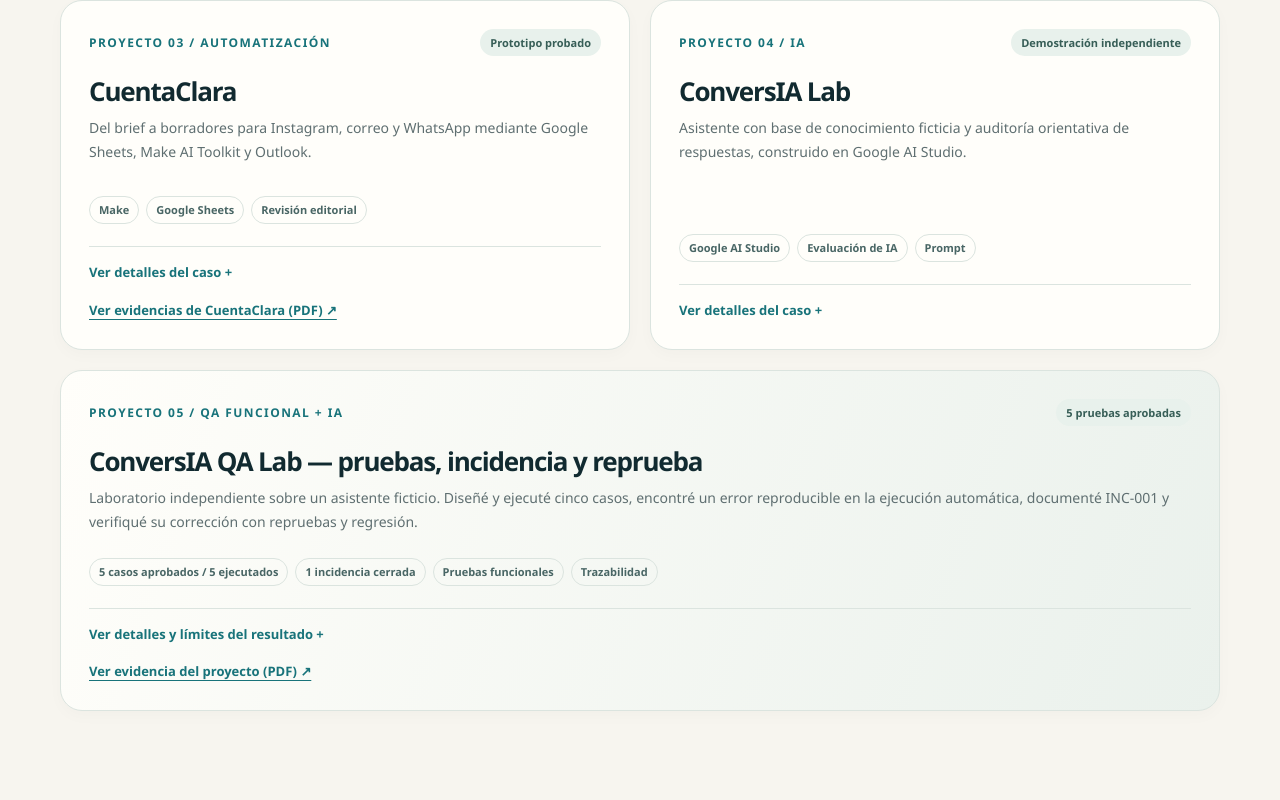
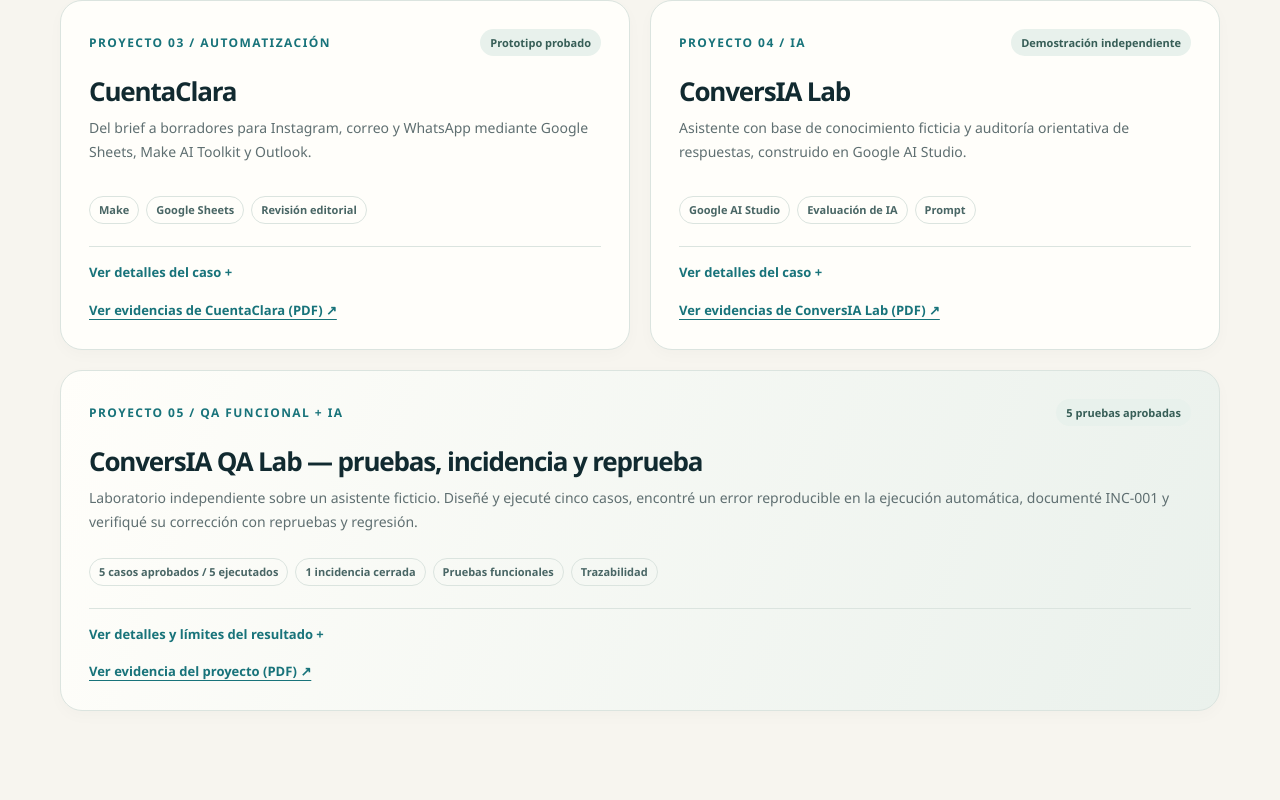
Before and after one commit to vividiaz449-ai/portafolio-profesional-ia-qa, a plain HTML site: page index.html in a window 1280 px wide. Shown: the part 3324-4124 px from the top of the page. Drawn offline with Linux system fonts and the light colour scheme.

Commit message:
Enlazar ficha de evidencias de ConversIA Lab

```diff
--- a/index.html
+++ b/index.html
@@ -88,7 +88,7 @@
         <article class="project" data-tags="ia qa"><div class="project-top"><span class="project-code">PROYECTO 01 / PROFESIONAL</span><span class="project-status">Experiencia real</span></div><h3>Evolución de Claro Bot</h3><p>Administración y evolución de un asistente conversacional: conocimiento, intenciones, definición funcional, mejoras y validación de resultados.</p><div class="project-tags"><span>IA conversacional</span><span>Engageware</span><span>QA/UAT</span></div><details><summary>Ver detalles del caso</summary><p><strong>Mi participación:</strong> análisis de consultas, ajustes de contenidos e instrucciones, elaboración de documentación y coordinación de mejoras. La descripción usa reconstrucciones y no divulga material confidencial de la empresa.</p></details></article>
         <article class="project" data-tags="qa ia"><div class="project-top"><span class="project-code">PROYECTO 02 / FUNCIONAL</span><span class="project-status">Propuesta no implementada</span></div><h3>Factura Inteligente</h3><p>Propuesta conversacional para integrar consulta, pago, abono y descarga de factura dentro del chat.</p><div class="project-tags"><span>Historias de usuario</span><span>Criterios de aceptación</span><span>UAT</span></div><details><summary>Ver detalles del caso</summary><p><strong>Alcance histórico:</strong> propuesta aprobada en Colombia y enviada a México para evaluación y estimación. No fue implementada durante mi participación. Los ejemplos de pruebas que se muestran en el portafolio son reconstrucciones educativas y no ejecuciones en producción.</p></details><a href="02_Factura_Inteligente_Evidencias.pdf" target="_blank" rel="noopener noreferrer" style="display:inline-flex;align-items:center;gap:8px;align-self:flex-start;margin-top:17px;color:var(--teal);font-weight:800;font-size:13px;text-decoration:underline;text-underline-offset:4px">Ver evidencias de Factura Inteligente (PDF) ↗</a></article>
         <article class="project" data-tags="auto ia"><div class="project-top"><span class="project-code">PROYECTO 03 / AUTOMATIZACIÓN</span><span class="project-status">Prototipo probado</span></div><h3>CuentaClara</h3><p>Del brief a borradores para Instagram, correo y WhatsApp mediante Google Sheets, Make AI Toolkit y Outlook.</p><div class="project-tags"><span>Make</span><span>Google Sheets</span><span>Revisión editorial</span></div><details><summary>Ver detalles del caso</summary><p><strong>Resultado verificado:</strong> llegaron borradores al correo de prueba; al cambiar HTML por texto se corrigió el problema de saltos de línea. Se retiraron afirmaciones sin respaldo. Sin publicación automática ni sistema de aprobación implementado.</p></details><a href="01_CuentaClara_Evidencias_Con_Capturas_Reales%20%281%29.pdf" target="_blank" rel="noopener noreferrer" style="display:inline-flex;align-items:center;gap:8px;align-self:flex-start;margin-top:17px;color:var(--teal);font-weight:800;font-size:13px;text-decoration:underline;text-underline-offset:4px">Ver evidencias de CuentaClara (PDF) ↗</a></article>
-        <article class="project" data-tags="ia qa"><div class="project-top"><span class="project-code">PROYECTO 04 / IA</span><span class="project-status">Demostración independiente</span></div><h3>ConversIA Lab</h3><p>Asistente con base de conocimiento ficticia y auditoría orientativa de respuestas, construido en Google AI Studio.</p><div class="project-tags"><span>Google AI Studio</span><span>Evaluación de IA</span><span>Prompt</span></div><details><summary>Ver detalles del caso</summary><p><strong>Pruebas:</strong> se evaluaron dos escenarios diferentes, con puntuaciones orientativas de IA de 15/100 y 98/100. No representan una mejora longitudinal ni una certificación de exactitud. La evaluación requería revisión humana.</p></details></article>
+        <article class="project" data-tags="ia qa"><div class="project-top"><span class="project-code">PROYECTO 04 / IA</span><span class="project-status">Demostración independiente</span></div><h3>ConversIA Lab</h3><p>Asistente con base de conocimiento ficticia y auditoría orientativa de respuestas, construido en Google AI Studio.</p><div class="project-tags"><span>Google AI Studio</span><span>Evaluación de IA</span><span>Prompt</span></div><details><summary>Ver detalles del caso</summary><p><strong>Pruebas:</strong> se evaluaron dos escenarios diferentes, con puntuaciones orientativas de IA de 15/100 y 98/100. No representan una mejora longitudinal ni una certificación de exactitud. La evaluación requería revisión humana.</p></details><a href="03_ConversIA_Lab_Evidencias.pdf" target="_blank" rel="noopener noreferrer" style="display:inline-flex;align-items:center;gap:8px;align-self:flex-start;margin-top:17px;color:var(--teal);font-weight:800;font-size:13px;text-decoration:underline;text-underline-offset:4px">Ver evidencias de ConversIA Lab (PDF) ↗</a></article>
         <article class="project project-wide" data-tags="qa ia"><div class="project-top"><span class="project-code">PROYECTO 05 / QA FUNCIONAL + IA</span><span class="project-status">5 pruebas aprobadas</span></div><h3>ConversIA QA Lab — pruebas, incidencia y reprueba</h3><p>Laboratorio independiente sobre un asistente ficticio. Diseñé y ejecuté cinco casos, encontré un error reproducible en la ejecución automática, documenté INC-001 y verifiqué su corrección con repruebas y regresión.</p><div class="project-tags"><span>5 casos aprobados / 5 ejecutados</span><span>1 incidencia cerrada</span><span>Pruebas funcionales</span><span>Trazabilidad</span></div><details><summary>Ver detalles y límites del resultado</summary><p><strong>Cómo se realizó:</strong> la aplicación fue generada con apoyo de Gemini; ejecuté y evalué los casos, documenté el defecto, solicité la corrección y realicé las validaciones posteriores. El 100 % de aprobación aplica solo a los cinco escenarios de esta primera ronda. No equivale a una auditoría completa de seguridad ni a ausencia general de errores.</p></details><a href="Ficha_ConversIA_QA_Lab.pdf" target="_blank" rel="noopener noreferrer" style="display:inline-flex;align-items:center;gap:8px;align-self:flex-start;margin-top:17px;color:var(--teal);font-weight:800;font-size:13px;text-decoration:underline;text-underline-offset:4px">Ver evidencia del proyecto (PDF) ↗</a></article>
       </div>
     </div></section>
```
